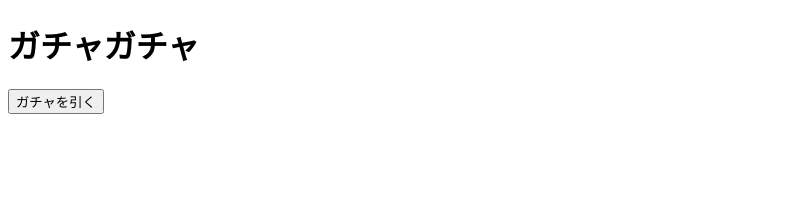
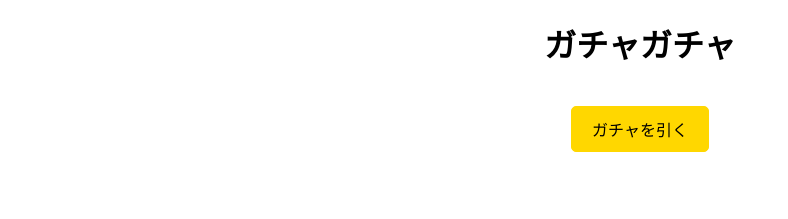
Before and after one commit to taiki-fw/Gacha, a plain HTML site: page index.html in a window 1280 px wide. Shown: the whole page, without its empty margins (0-788 px from the left). Drawn offline with Linux system fonts and the light colour scheme.

Commit message:
add style

```diff
--- a/index.html
+++ b/index.html
@@ -5,13 +5,16 @@
   <meta name="viewport" content="width=device-width, initial-scale=1.0">
   <meta http-equiv="X-UA-Compatible" content="ie=edge">
   <title>ガチャ</title>
+  <link rel="stylesheet" href="style.css">
 </head>
 <body>
-  <h1>ガチャガチャ</h1>
-  <button id="btn">ガチャを引く</button>
-  <div>
-    <img id="getImg" src="" alt="">
-    <p id="text"></p>
+  <div id="wrapper">
+    <h1>ガチャガチャ</h1>
+    <button id="btn">ガチャを引く</button>
+    <div>
+      <img id="getImg" src="" alt="">
+      <h2 id="text"></h2>
+    </div>
   </div>
   <script src="main.js"></script>
 </body>
--- a/style.css
+++ b/style.css
@@ -0,0 +1,19 @@
+#wrapper {
+  text-align: center;
+}
+
+h1, h2, #btn, #getImg{
+  margin: 20px;
+}
+
+#btn {
+  border: 1px solid gold;
+  border-radius: 5px;
+  background-color: gold;
+  padding: 10px 20px;
+  font-size: 16px;
+}
+
+#btn:hover {
+  cursor: pointer;
+}
```
